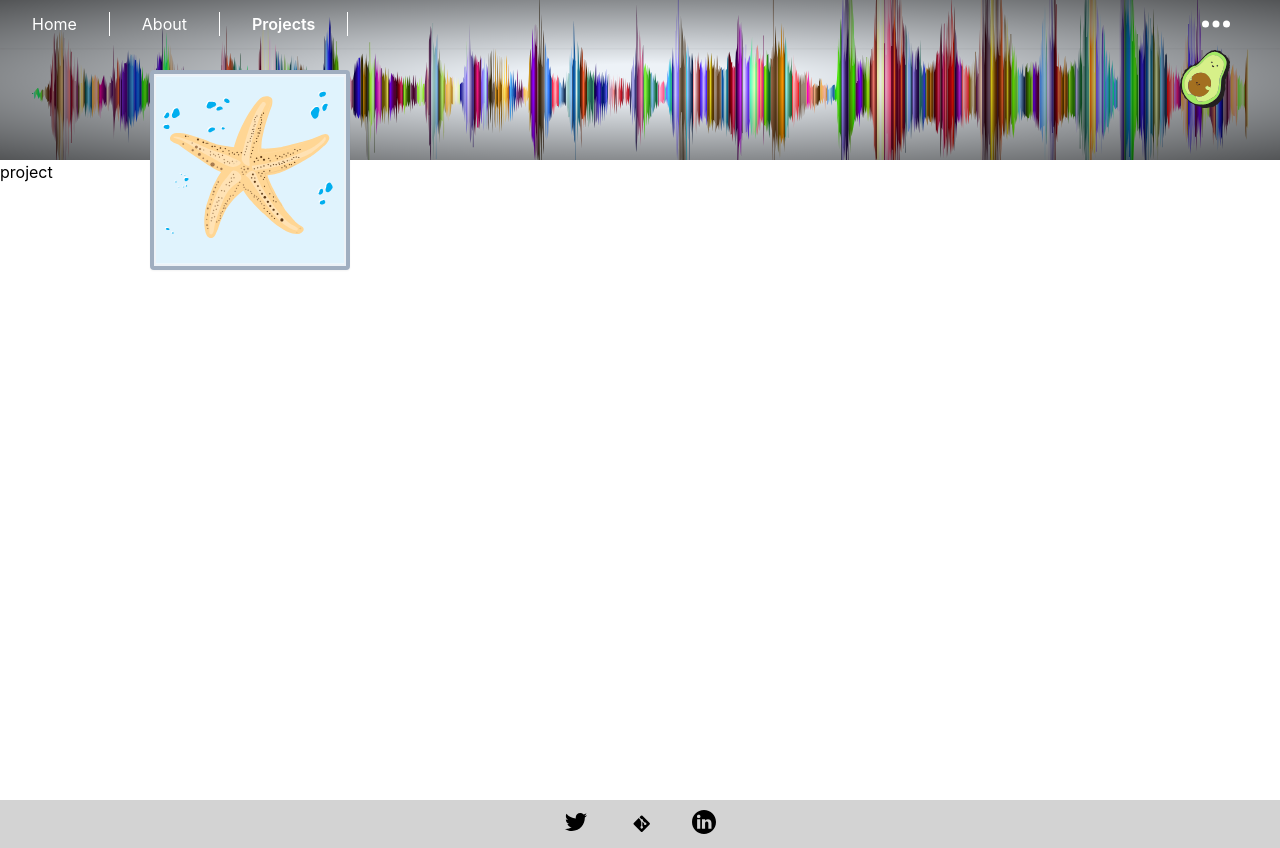
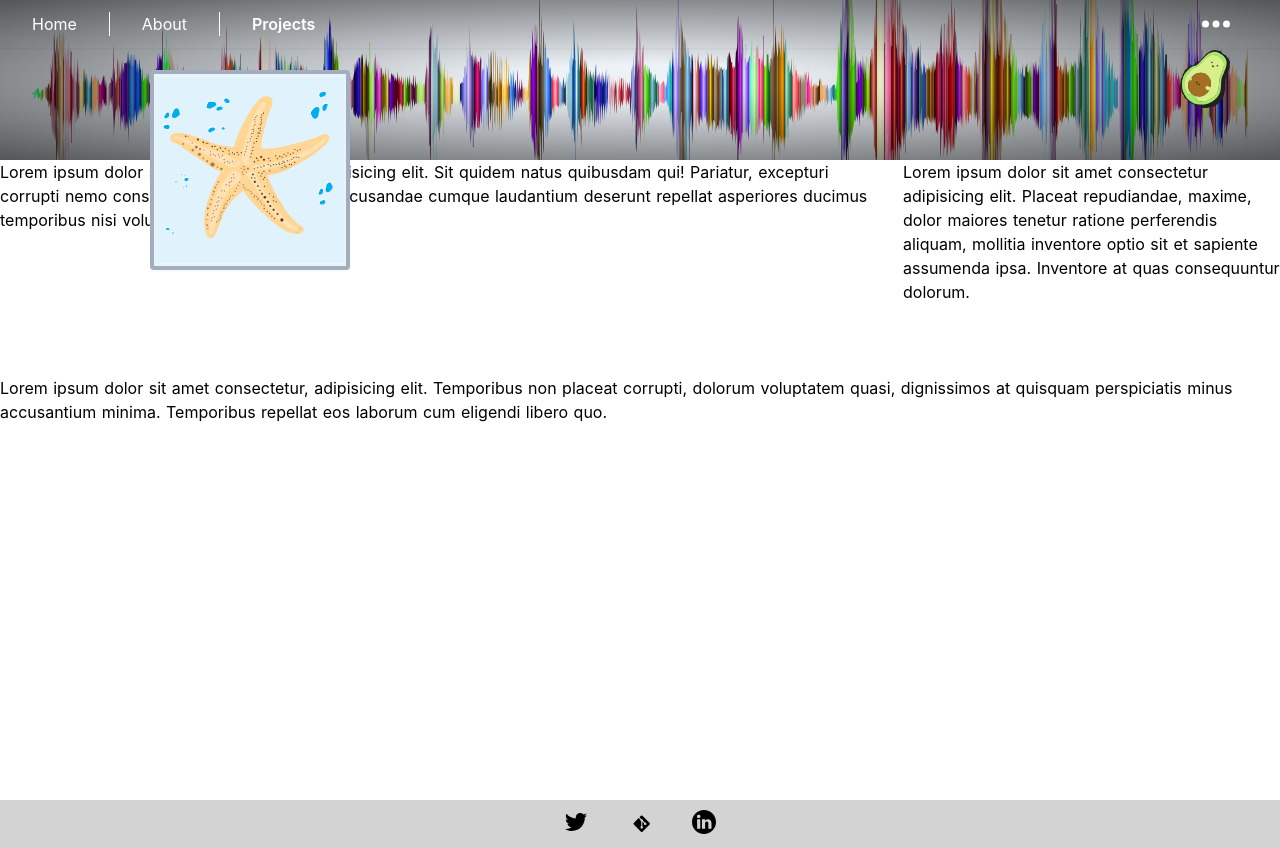
Before and after one commit to onifs10/portfolio, a Nuxt app: page /projects in a window 1280 px wide. Built offline with nearby package versions, Linux system fonts and the light colour scheme.

Commit message:
few change

```diff
--- a/components/Navigation.vue
+++ b/components/Navigation.vue
@@ -179,6 +179,9 @@ ul {
         text-decoration: none;
       }
     }
+    &:last-child {
+      border-right: none;
+    }
   }
 }
 .nuxt-link-active {
--- /dev/null
+++ b/components/ProjectGrid.vue
@@ -0,0 +1,48 @@
+<template>
+  <div class="parent">
+    <div class="div1">
+      Lorem ipsum dolor sit amet, consectetur adipisicing elit. Sit quidem natus
+      quibusdam qui! Pariatur, excepturi corrupti nemo consequatur error
+      explicabo recusandae cumque laudantium deserunt repellat asperiores
+      ducimus temporibus nisi voluptas.
+    </div>
+    <div class="div2">
+      Lorem ipsum dolor sit amet consectetur adipisicing elit. Placeat
+      repudiandae, maxime, dolor maiores tenetur ratione perferendis aliquam,
+      mollitia inventore optio sit et sapiente assumenda ipsa. Inventore at quas
+      consequuntur dolorum.
+    </div>
+    <div class="div3">
+      Lorem ipsum dolor sit amet consectetur, adipisicing elit. Temporibus non
+      placeat corrupti, dolorum voluptatem quasi, dignissimos at quisquam
+      perspiciatis minus accusantium minima. Temporibus repellat eos laborum cum
+      eligendi libero quo.
+    </div>
+  </div>
+</template>
+
+<script>
+export default {
+  name: 'ProjectGrid',
+}
+</script>
+
+<style lang="scss" scoped>
+.parent {
+  display: grid;
+  grid-template-columns: repeat(10, 1fr);
+  grid-template-rows: repeat(5, 1fr);
+  grid-column-gap: 10px;
+  grid-row-gap: 6px;
+}
+
+.div1 {
+  grid-area: 1 / 1 / 5 / 8;
+}
+.div2 {
+  grid-area: 1 / 8 / 5 / 11;
+}
+.div3 {
+  grid-area: 5 / 1 / 6 / 11;
+}
+</style>
--- a/pages/projects.vue
+++ b/pages/projects.vue
@@ -1,9 +1,17 @@
 <template>
-  <div>project</div>
+  <div class="container">
+    <project-grid />
+  </div>
 </template>
 
 <script>
-export default {}
+import ProjectGrid from '@/components/ProjectGrid.vue'
+
+export default {
+  components: {
+    ProjectGrid,
+  },
+}
 </script>
 
 <style lang="scss" scoped></style>
```
